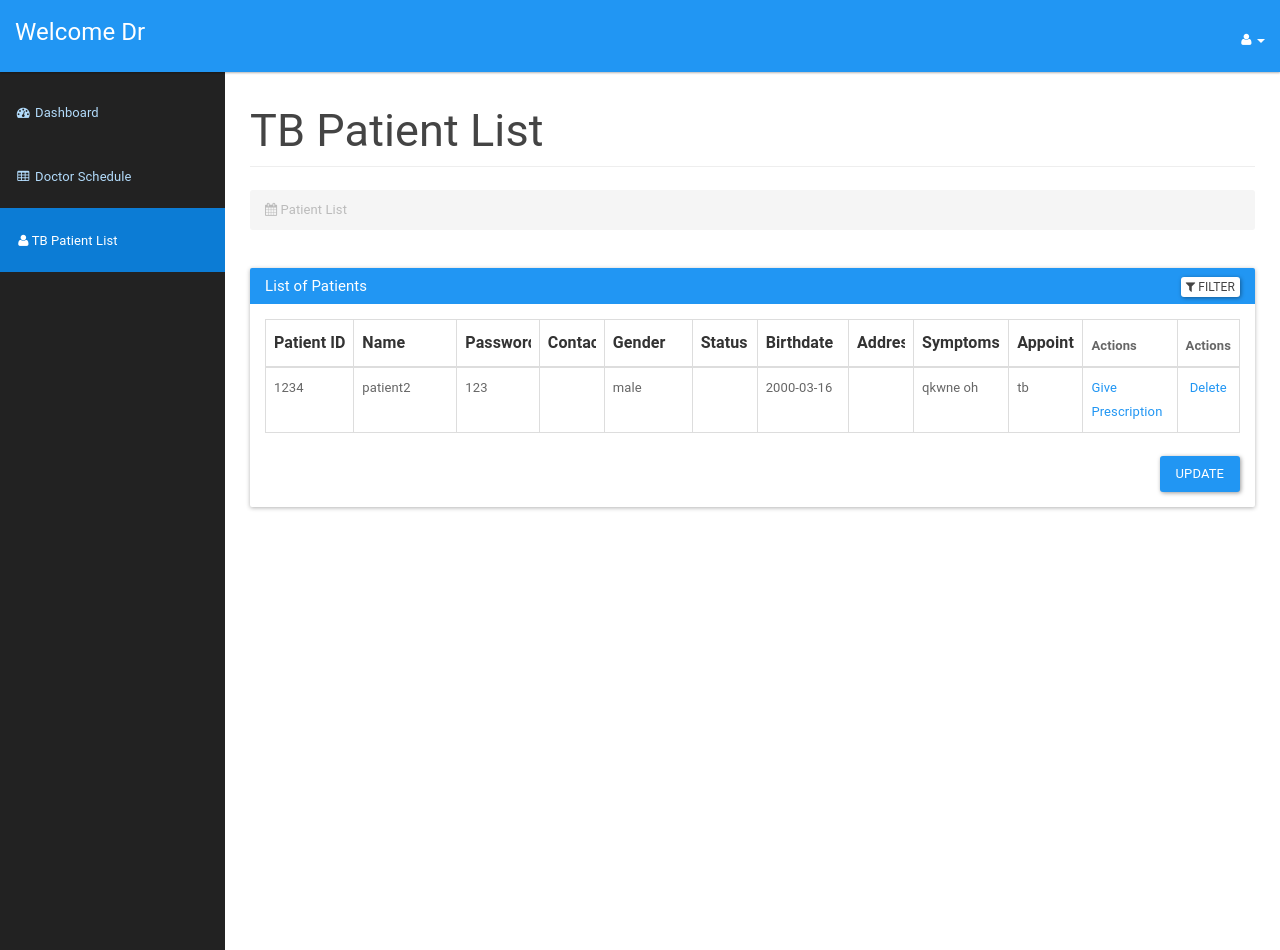
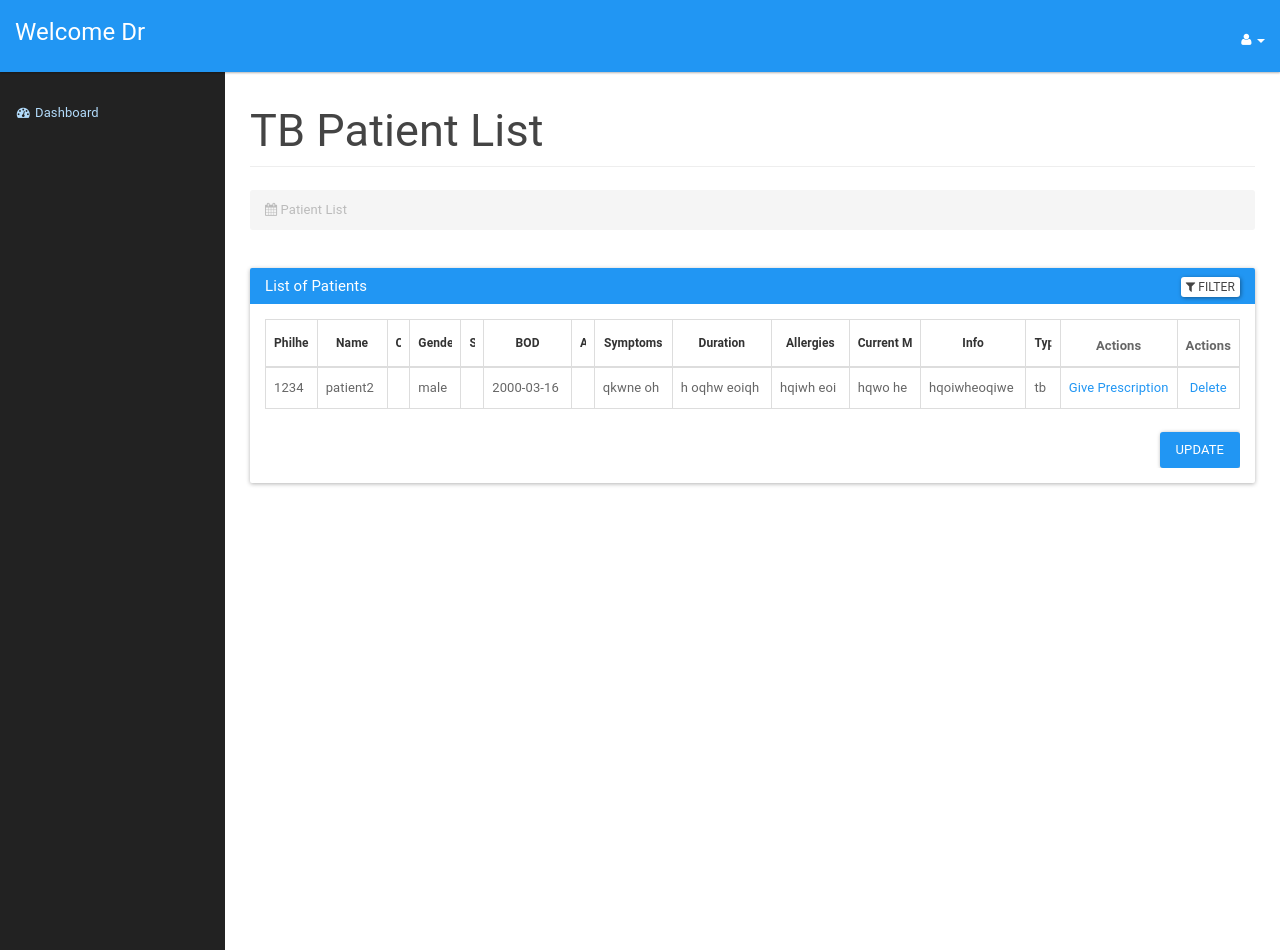
Before and after one commit to St4ckkk/tpas, a PHP site: page /doctor/tbpatientlist.php in a window 1280 px wide. Run offline with PHP 8.4, Linux system fonts and the light colour scheme; the visitor is signed in with stand-in values (Sample User, id 1); data comes from the database, SQL or seed files in the repository; data that the repository does not hold is empty.

Commit message:
qweqweqweq

```diff
--- a/doctor/doctordashboard.php
+++ b/doctor/doctordashboard.php
@@ -79,7 +79,7 @@ $userRow = mysqli_fetch_array($res, MYSQLI_ASSOC);
                             <a href="doctorprofile.php"><i class="fa fa-fw fa-user"></i> Profile</a>
                         </li>
                         <li>
-                            <a href="inbox.php?logout"><i class="fa fa-fw fa-"></i> Inbox</a>
+                            <a href="inbox.php"><i class="fa fa-fw fa-"></i> Inbox</a>
                         </li>
 
                         <li class="divider"></li>
--- a/doctor/tbpatientlist.php
+++ b/doctor/tbpatientlist.php
@@ -30,6 +30,7 @@ $userRow = mysqli_fetch_array($res, MYSQLI_ASSOC);
     <!-- Bootstrap Core CSS -->
     <!-- <link href="assets/css/bootstrap.css" rel="stylesheet"> -->
     <link href="assets/css/material.css" rel="stylesheet">
+
     <!-- Custom CSS -->
     <link href="assets/css/sb-admin.css" rel="stylesheet">
     <link href="assets/css/time/bootstrap-clockpicker.css" rel="stylesheet">
@@ -38,6 +39,48 @@ $userRow = mysqli_fetch_array($res, MYSQLI_ASSOC);
     <!-- Special version of Bootstrap that only affects content wrapped in .bootstrap-iso -->
     <!-- Custom Fonts -->
 </head>
+<style>
+    /* Custom Styles for Responsive Table */
+    .table-responsive {
+        overflow-x: auto;
+    }
+
+    .table th,
+    .table td {
+        white-space: nowrap;
+        overflow: hidden;
+        text-overflow: ellipsis;
+    }
+
+
+
+    .table th {
+        text-align: center;
+        white-space: nowrap;
+        overflow: hidden;
+        text-overflow: ellipsis;
+        max-width: 100%;
+
+    }
+
+    .filters input {
+        text-align: center;
+        width: 100%;
+    }
+
+    .filters input::placeholder {
+        text-align: center;
+        white-space: nowrap;
+        overflow: hidden;
+        text-overflow: ellipsis;
+        max-width: 100%;
+        font-size: 12px;
+        position: absolute;
+        top: 50%;
+        left: 50%;
+        transform: translate(-50%, -50%);
+    }
+</style>
 
 <body>
     <div id="wrapper">
@@ -85,17 +128,58 @@ $userRow = mysqli_fetch_array($res, MYSQLI_ASSOC);
             </ul>
             <!-- Sidebar Menu Items - These collapse to the responsive navigation menu on small screens -->
             <div class="collapse navbar-collapse navbar-ex1-collapse">
+
                 <ul class="nav navbar-nav side-nav">
                     <li>
                         <a href="doctordashboard.php"><i class="fa fa-fw fa-dashboard"></i> Dashboard</a>
                     </li>
+                    <?php
+                    // Check if the user's role is "superAdmin"
+                    if ($userRow['doctorRole'] == 'superAdmin') {
+                        // Display the following options for the superAdmin role
+                    ?>
                         <li>
                             <a href="addschedule.php"><i class="fa fa-fw fa-table"></i> Doctor Schedule</a>
                         </li>
-
+                        <li>
+                            <a href="doctor.php"><i class="fa fa-fw fa-user"></i> Doctor</a>
+                        </li>
+                        <li>
+                            <a href="patientlist.php"><i class="fa fa-fw fa-user"></i>Prenatal Patient List</a>
+                        </li>
                         <li class="active">
                             <a href="tbpatientlist.php"><i class="fa fa-fw fa-user"></i>TB Patient List</a>
                         </li>
+                    <?php
+                    }
+                    ?>
+                    <?php
+                    $allowedRoles = ['Pulmonologist', 'Obstetrician'];
+
+                    // Check if the user's role is in the allowedRoles array
+                    if (in_array($userRow['doctorRole'], $allowedRoles)) {
+                        // Display the following options for specific roles
+                    ?>
+                        <li>
+                            <a href="addschedule.php"><i class="fa fa-fw fa-table"></i> Doctor Schedule</a>
+                        </li>
+                        <li>
+                            <?php
+                            // Check if the doctor role is Pulmonologist
+                            if ($userRow['doctorRole'] == 'Pulmonologist') {
+                            ?>
+                                <a href="tbpatientlist.php"><i class="fa fa-fw fa-user"></i> TB Patient List</a>
+                            <?php
+                            } elseif ($userRow['doctorRole'] == 'Obstetrician') {
+                            ?>
+                                <a href="patientlist.php"><i class="fa fa-fw fa-user"></i> Patient List</a>
+                            <?php
+                            }
+                            ?>
+                        </li>
+                    <?php
+                    }
+                    ?>
                 </ul>
             </div>
             <!-- /.navbar-collapse -->
@@ -136,30 +220,35 @@ $userRow = mysqli_fetch_array($res, MYSQLI_ASSOC);
                     <div class="panel-body">
                         <!-- panel content start -->
                         <!-- Table -->
+                        <div class="table-responsive">
                             <table class="table table-hover table-bordered">
                                 <thead>
                                     <tr class="filters">
-                                    <th><input type="text" class="form-control" placeholder="Patient ID" disabled></th>
+                                        <th><input type="text" class="form-control" placeholder="Philhealth ID" disabled></th>
                                         <th><input type="text" class="form-control" placeholder="Name" disabled></th>
-                                    <th><input type="text" class="form-control" placeholder="Password" disabled></th>
-                                    <th><input type="text" class="form-control" placeholder="ContactNo." disabled></th>
+                                        <th><input type="text" class="form-control" placeholder="Contact" disabled></th>
                                         <th><input type="text" class="form-control" placeholder="Gender" disabled></th>
                                         <th><input type="text" class="form-control" placeholder="Status" disabled></th>
-                                    <th><input type="text" class="form-control" placeholder="Birthdate" disabled></th>
+                                        <th><input type="text" class="form-control" placeholder="BOD" disabled></th>
                                         <th><input type="text" class="form-control" placeholder="Address" disabled></th>
                                         <th><input type="text" class="form-control" placeholder="Symptoms" disabled></th>
-                                    <th><input type="text" class="form-control" placeholder="Appointment Type" disabled></th>
+                                        <th><input type="text" class="form-control" placeholder="Duration" disabled></th>
+                                        <th><input type="text" class="form-control" placeholder="Allergies" disabled></th>
+                                        <th><input type="text" class="form-control" placeholder="Current Meds" disabled></th>
+                                        <th><input type="text" class="form-control" placeholder="Info" disabled></th>
+                                        <th><input type="text" class="form-control" placeholder="Type" disabled></th>
                                         <th>Actions</th>
                                         <th>Actions</th>
                                     </tr>
                                 </thead>
 
                                 <?php
-                            $result = mysqli_query($con, "SELECT a.*, d.appSymptom
+                                $result = mysqli_query($con, "SELECT a.*, d.appSymptom, d.symptomDuration, d.allergies, d.currentMedications, d.additionalInfo
 FROM patient a
 JOIN tbappointment d ON a.philhealthId = d.philhealthId
 WHERE a.appointmentType = 'tb'
-                            ORDER BY d.appId DESC");
+ORDER BY d.appId DESC
+");
 
 
                                 if (!$result) {
@@ -174,13 +263,17 @@ $userRow = mysqli_fetch_array($res, MYSQLI_ASSOC);
                                     echo "<tr>";
                                     echo "<td>" . $patientRow['philhealthId'] . "</td>";
                                     echo "<td>" . $patientRow['patientLastName'] . "</td>";
-                                echo "<td>" . $patientRow['password'] . "</td>";
                                     echo "<td>" . $patientRow['patientPhone'] . "</td>";
                                     echo "<td>" . $patientRow['patientGender'] . "</td>";
+
                                     echo "<td>" . $patientRow['patientMaritialStatus'] . "</td>";
                                     echo "<td>" . $patientRow['patientDOB'] . "</td>";
                                     echo "<td>" . $patientRow['patientAddress'] . "</td>";
                                     echo "<td>" . $patientRow['appSymptom'] . "</td>";
+                                    echo "<td>" . $patientRow['symptomDuration'] . "</td>";
+                                    echo "<td>" . $patientRow['allergies'] . "</td>";
+                                    echo "<td>" . $patientRow['currentMedications'] . "</td>";
+                                    echo "<td>" . $patientRow['additionalInfo'] . "</td>";
                                     echo "<td>" . $patientRow['appointmentType'] . "</td>";
                                     if ($patientRow['appointmentType'] == 'prenatal') {
                                         echo "<td class=''><a href='prenatalPrescription.php?philhealthId=" . $patientRow['philhealthId'] . "' class='prescription-btn'>Give Prescription</a></td>";
@@ -202,6 +295,8 @@ $userRow = mysqli_fetch_array($res, MYSQLI_ASSOC);
                                 ?>
                                 <!-- panel content end -->
                                 <!-- panel end -->
+                            </table>
+                        </div>
                     </div>
                 </div>
                 <!-- panel start -->
```
Also changed, not shown: doctor/inbox.php (+36 -25 lines), doctor/patientlist.php (+46 -3 lines), doctor/assets/css/datatables.min.css (added). Lines whose indentation alone changed are shown as unchanged.
